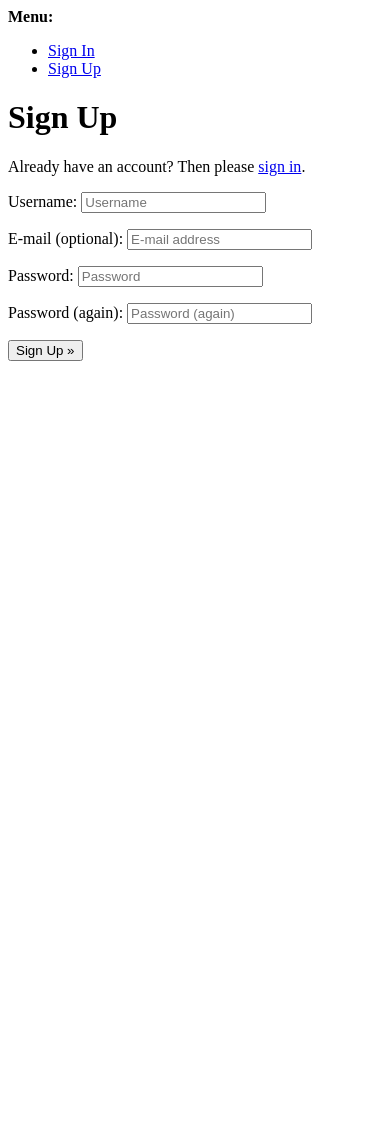
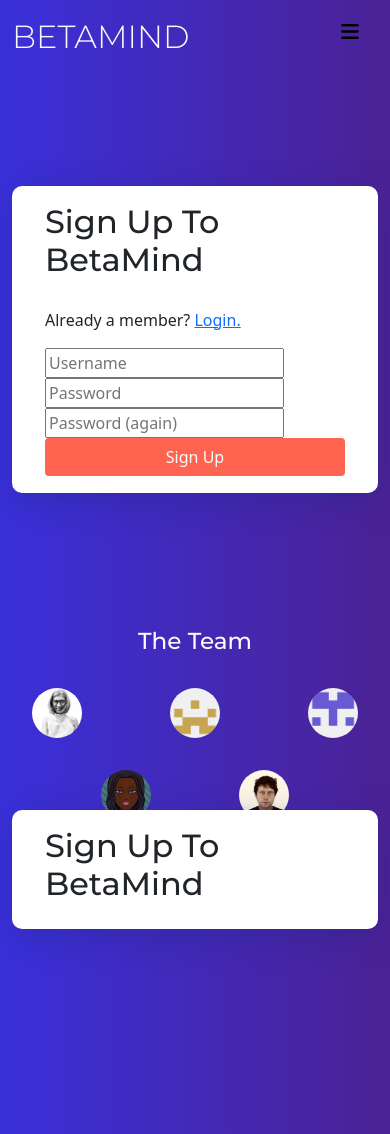
Before and after one commit to alissatroiano/betamind, a Django app: page /account/signup/ in a window 390 px wide. Before the commit the page ends 361 px from the top, so only its background shows below. Run offline with Django 3.2, Linux system fonts and the light colour scheme; some libraries are stand-ins or nearby versions.

Commit message:
Added auth forms with styling and vectors

```diff
--- /dev/null
+++ b/static/css/auth.css
@@ -0,0 +1,83 @@
+.auth_inner_content,
+.auth_container {
+    height: 100%;
+}
+
+.auth_container {
+    display: flex;
+    align-items: center;
+    justify-content: center;
+}
+
+/* Form elements */
+
+.auth_form_wrapper {
+    /* background-color: #fafafa; */
+    width: fit-content;
+    padding: 1rem 2rem;
+    background: rgba(255, 255, 255, 1);
+    box-shadow: 0 8px 32px 0 rgba(31, 38, 135, 0.37);
+    backdrop-filter: blur(20px);
+    -webkit-backdrop-filter: blur(20px);
+    border-radius: 10px;
+    border: 1px solid rgba(255, 255, 255, 0.18);
+
+}
+
+.control-group {
+    margin: 1rem 0;
+    font-family: "Montserrat", sans-serif;
+}
+
+.control-label {
+    margin-left: .35rem;
+}
+
+.auth_btn {
+    /* TODO: Move background colour to own utility class */
+    background-color: #ff6450;
+    width: 100%;
+}
+
+.auth_message {
+    padding-top: 1.25rem;
+}
+
+.textInput {
+    border-radius: 8px;
+    padding: .5rem;
+    border: none;
+    background-color: #f0f0f0;
+    min-width: 100%;
+}
+
+.reset_password_link {
+    margin: 1rem 0 .5rem 0;
+}
+
+/* Tablet screens */
+@media screen and (min-width: 768px) {
+
+    /* Form Elements*/
+    .textInput {
+        min-width: 300px;
+    }
+
+    /* Vector Graphic*/
+
+    .auth_vector_wrapper {
+        margin-top: 3rem;
+    }
+}
+
+/* Start of larger screens */
+@media screen and (min-width: 992px) {
+
+    /* Form Elements */
+    .auth_form_wrapper {
+        height: 500px;
+        max-height: 630px;
+        display: flex;
+        align-items: center;
+    }
+}
--- a/templates/allauth/account/base.html
+++ b/templates/allauth/account/base.html
@@ -1,40 +1,16 @@
-<!DOCTYPE html>
-<html>
-  <head>
-    <title>{% block head_title %}{% endblock %}</title>
-    {% block extra_head %}
-    {% endblock %}
-  </head>
-  <body>
-    {% block body %}
+{% extends "base.html" %}
+{% load static %}
 
-    {% if messages %}
-    <div>
-      <strong>Messages:</strong>
-      <ul>
-        {% for message in messages %}
-        <li>{{message}}</li>
-        {% endfor %}
-      </ul>
-    </div>
-    {% endif %}
+{% block extra_css %}
+<link rel="stylesheet" href="{% static 'css/auth.css' %}">
+{% endblock %}
 
-    <div>
-      <strong>Menu:</strong>
-      <ul>
-        {% if user.is_authenticated %}
-        <li><a href="{% url 'account_email' %}">Change E-mail</a></li>
-        <li><a href="{% url 'account_logout' %}">Sign Out</a></li>
-        {% else %}
-        <li><a href="{% url 'account_login' %}">Sign In</a></li>
-        <li><a href="{% url 'account_signup' %}">Sign Up</a></li>
-        {% endif %}
-      </ul>
-    </div>
-    {% block content %}
-    {% endblock %}
-    {% endblock %}
-    {% block extra_body %}
-    {% endblock %}
-  </body>
-</html>
+{% block content %}
+
+        <div class="auth_inner_content">
+          {% block inner_content %}
+          {% endblock  %}
+        </div>
+
+
+{% endblock %}
--- a/templates/allauth/account/signup.html
+++ b/templates/allauth/account/signup.html
@@ -1,21 +1,76 @@
 {% extends "account/base.html" %}
+{% load static %}
+
+<!-- CSS Files -->
+{% block extra_css %}
+  <link rel="stylesheet" href="{% static "css/auth.css" %}">
+{% endblock %}
 
 {% load i18n %}
+{% load crispy_forms_tags %}
 
 {% block head_title %}{% trans "Signup" %}{% endblock %}
 
-{% block content %}
-<h1>{% trans "Sign Up" %}</h1>
+{% block inner_content %}
 
-<p>{% blocktrans %}Already have an account? Then please <a href="{{ login_url }}">sign in</a>.{% endblocktrans %}</p>
+<div class="container auth_container">
+  <div class="row">
+    <div class="col-12 centered">
+        <div class="auth_form_wrapper">
+          <div class="row">
+            <div class="col-6 d-md-block d-none">
+              <!-- Vector -->
+              <div class="auth_vector_wrapper">
+                <img src="{{MEDIA_URL}}auth_vector_1.jpg" alt="Vector graphic of someone helping another keep dry."
+                width="300" height="300" class="auth_vector">
+              </div>
+            </div>
+              <div class="col-12 col-md-6">
+                <h1 class="large_text primary_font">{% trans "Sign Up To BetaMind" %}</h1>
+                 <div class="auth_message">
+                      <p class="secondary_font">{% blocktrans %}Already a member?
+                      <a href="{{ login_url }}">Login.</a>{% endblocktrans %}</p>
+                </div>
+                <!-- Form -->
+                <form class="signup auth_form" id="signup_form" method="post" action="{% url 'account_signup' %}">
+                  {% csrf_token %}
+                  {% for field in form %}
+                    {% if field.name != "email" %}
+                      {{ field|as_crispy_field }}
+                    {% endif %}
+                  {% endfor %}
+                  {% if redirect_field_value %}
+                  <input type="hidden" name="{{ redirect_field_name }}" value="{{ redirect_field_value }}" />
+                  {% endif %}
+                  <button type="submit" class="btn auth_btn secondary_font white_font">{% trans "Sign Up" %}</button>
+                </form>
+            </div>
+          </div>
+      </div>
+    </div>
+  </div>
+</div>
 
-<form class="signup" id="signup_form" method="post" action="{% url 'account_signup' %}">
-  {% csrf_token %}
-  {{ form.as_p }}
-  {% if redirect_field_value %}
-  <input type="hidden" name="{{ redirect_field_name }}" value="{{ redirect_field_value }}" />
-  {% endif %}
-  <button type="submit">{% trans "Sign Up" %} &raquo;</button>
-</form>
+<div class="container auth_container">
+  <div class="row">
+    <div class="col-12 centered">
+        <div class="auth_form_wrapper">
+          <div class="row">
+            <div class="col-6 d-md-block d-none">
+              <div class="auth_vector_wrapper">
+                <img src="{{MEDIA_URL}}auth_vector_1.jpg" alt="Vector graphic of someone helping another keep dry."
+                width="300" height="300" class="auth_vector">
+              </div>
+            </div>
+              <div class="col-12 col-md-6">
+                <h1 class="large_text primary_font">{% trans "Sign Up To BetaMind" %}</h1>
+
+            </div>
+          </div>
+      </div>
+    </div>
+  </div>
+</div>
+
 
 {% endblock %}
```
Also changed, not shown: templates/allauth/account/login.html (+35 -32 lines), media/auth_vector_1.jpg (added), media/auth_vector_2.webp (added).
